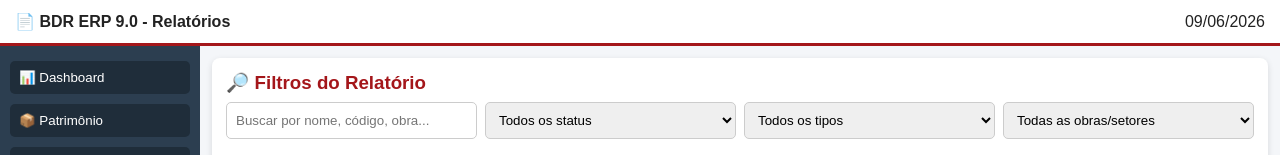
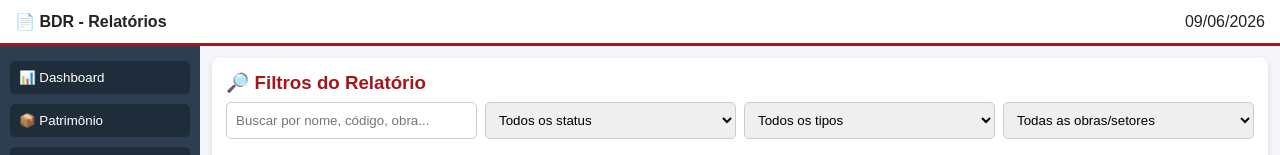
Before and after one commit to Saulohenry29/sistemabdr_dev, a website: page relatorios.html in a window 1280 px wide. Shown: the top 155 px of the page. Drawn offline with nearby package versions, Linux system fonts and the light colour scheme; no server answers.

Commit message:
arrumei o nome de relatorio

```diff
--- a/relatorios.html
+++ b/relatorios.html
@@ -2,7 +2,7 @@
 <html lang="pt-br">
 <head>
 <meta charset="UTF-8">
-<title>BDR ERP 9.0 - Relatórios</title>
+<title>BDR - Relatórios</title>
 
 <style>
 *{box-sizing:border-box}
@@ -46,7 +46,7 @@ button{padding:9px;border:none;border-radius:5px;cursor:pointer;background:#a416
 <body>
 
 <header>
-  <b>📄 BDR ERP 9.0 - Relatórios</b>
+  <b>📄 BDR - Relatórios</b>
   <span id="dataAtual"></span>
 </header>
 
```
